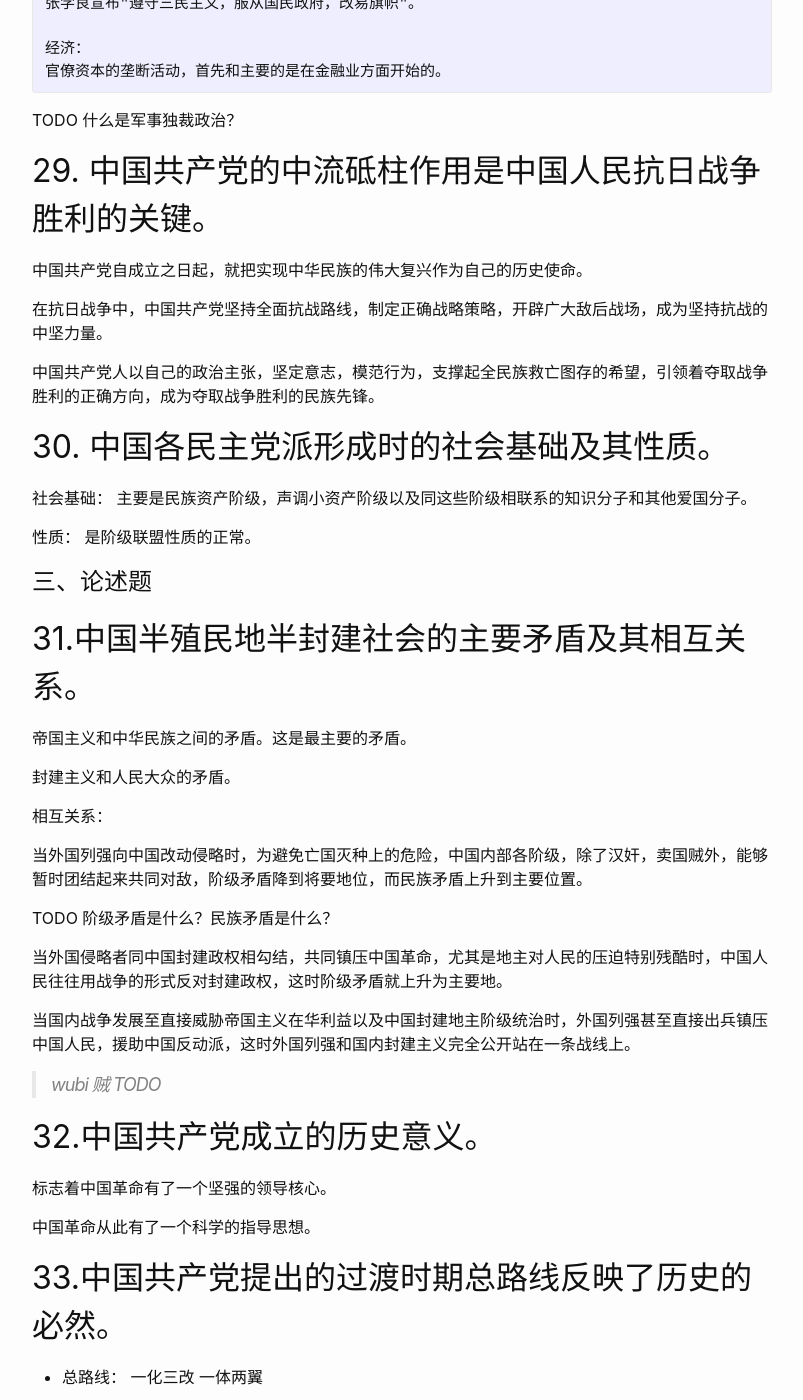
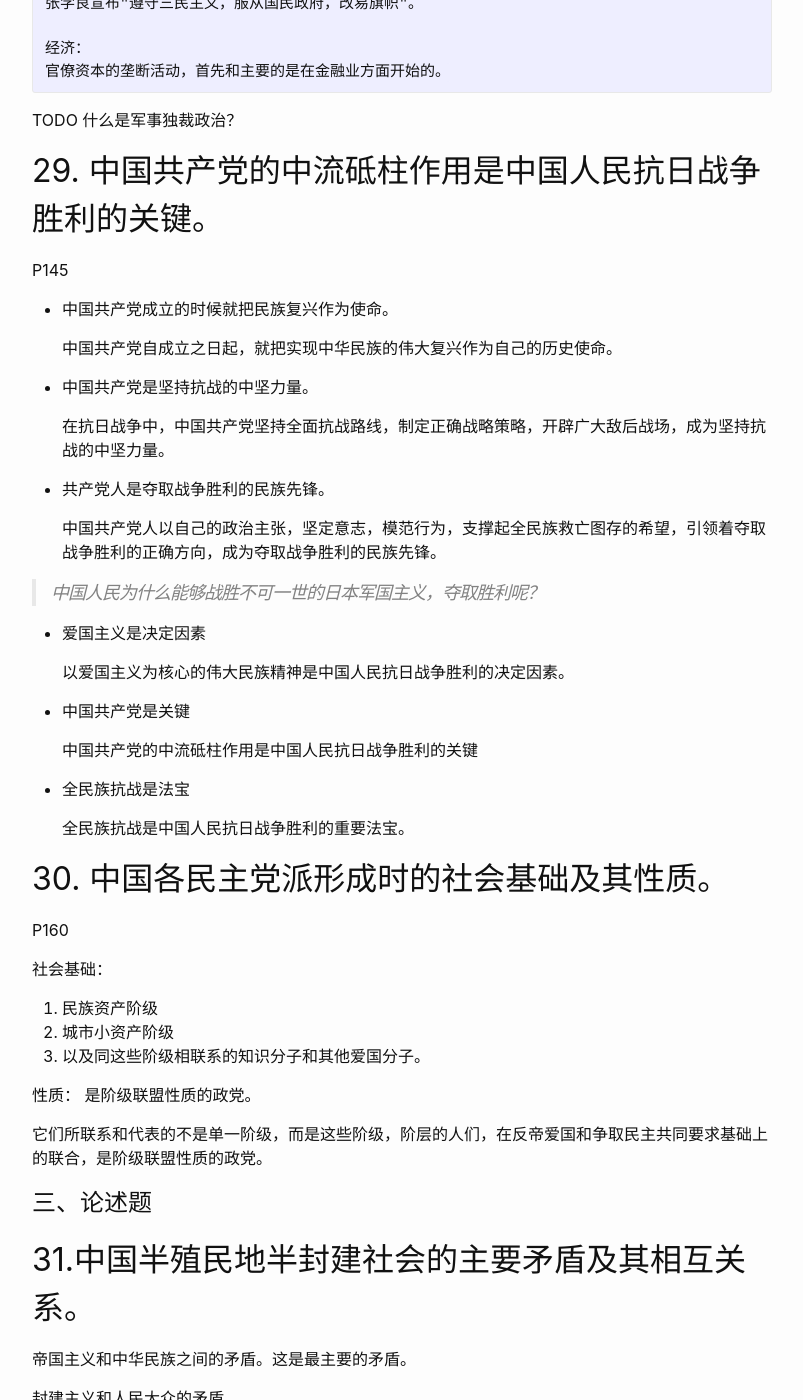
Before and after one commit to wangtiga/wangtiga.github.io, a Jekyll site: the page built from _previews/2020-11-21-3708_2020_08.md, in a window 1280 px wide and 1400 px high, scrolled down 14067 px. Shown: the whole window, without its empty margins (238-1041 px from the left). Built offline with Jekyll 4.4.1, drawn with Linux system fonts in a browser that asks for light colours.

Commit message:
updated from notep

```diff
--- a/_previews/2020-11-21-3708_2020_08.md
+++ b/_previews/2020-11-21-3708_2020_08.md
@@ -320,21 +320,49 @@ TODO 什么是军事独裁政治？
 
 ## 29. 中国共产党的中流砥柱作用是中国人民抗日战争胜利的关键。
 
-中国共产党自成立之日起，就把实现中华民族的伟大复兴作为自己的历史使命。
+P145
 
-在抗日战争中，中国共产党坚持全面抗战路线，制定正确战略策略，开辟广大敌后战场，成为坚持抗战的中坚力量。
+- 中国共产党成立的时候就把民族复兴作为使命。
 
-中国共产党人以自己的政治主张，坚定意志，模范行为，支撑起全民族救亡图存的希望，引领着夺取战争胜利的正确方向，成为夺取战争胜利的民族先锋。
+  中国共产党自成立之日起，就把实现中华民族的伟大复兴作为自己的历史使命。
 
+- 中国共产党是坚持抗战的中坚力量。
+
+  在抗日战争中，中国共产党坚持全面抗战路线，制定正确战略策略，开辟广大敌后战场，成为坚持抗战的中坚力量。
+
+- 共产党人是夺取战争胜利的民族先锋。
+
+  中国共产党人以自己的政治主张，坚定意志，模范行为，支撑起全民族救亡图存的希望，引领着夺取战争胜利的正确方向，成为夺取战争胜利的民族先锋。
+
+
+> 中国人民为什么能够战胜不可一世的日本军国主义，夺取胜利呢？
+
+- 爱国主义是决定因素
+
+  以爱国主义为核心的伟大民族精神是中国人民抗日战争胜利的决定因素。
+
+- 中国共产党是关键
+
+  中国共产党的中流砥柱作用是中国人民抗日战争胜利的关键
+
+- 全民族抗战是法宝
+
+  全民族抗战是中国人民抗日战争胜利的重要法宝。
 
 
 ## 30. 中国各民主党派形成时的社会基础及其性质。
 
+P160
+
 社会基础：
-主要是民族资产阶级，声调小资产阶级以及同这些阶级相联系的知识分子和其他爱国分子。
+1. 民族资产阶级
+2. 城市小资产阶级
+3. 以及同这些阶级相联系的知识分子和其他爱国分子。
 
 性质：
-是阶级联盟性质的正常。
+是阶级联盟性质的政党。
+
+它们所联系和代表的不是单一阶级，而是这些阶级，阶层的人们，在反帝爱国和争取民主共同要求基础上的联合，是阶级联盟性质的政党。
 
 
 
```
